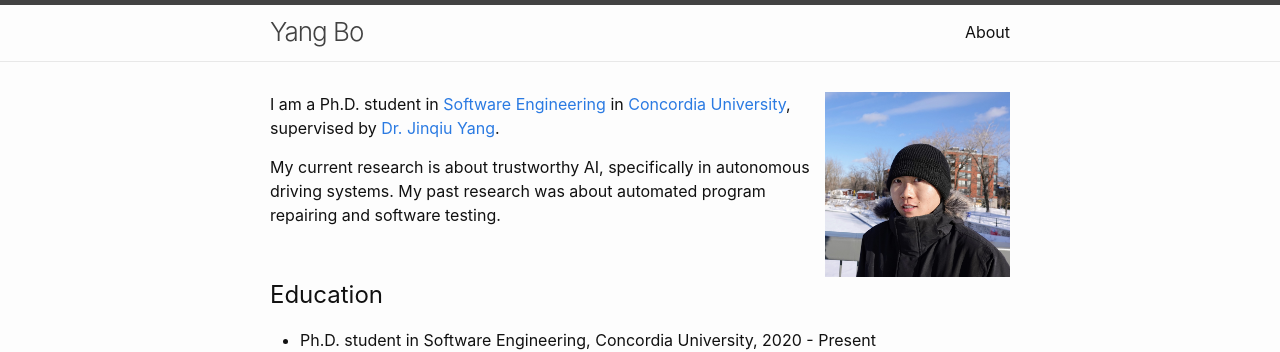
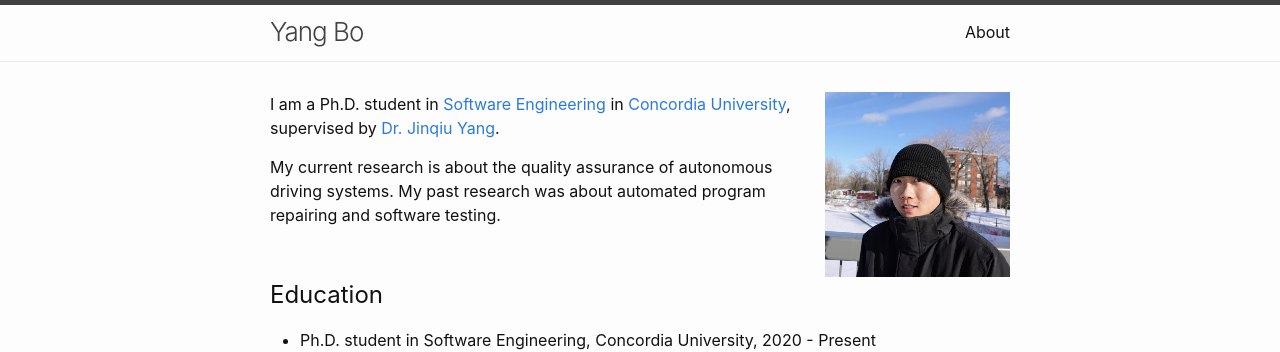
Before and after one commit to b0yan9/b0yan9.github.io, a Jekyll site: the page built from index.markdown, in a window 1280 px wide. Shown: the top 352 px of the page. Built offline with Jekyll 4.4.1, drawn with Linux system fonts in a browser that asks for light colours.

Commit message:
update intro

```diff
--- a/_includes/intro.html
+++ b/_includes/intro.html
@@ -7,7 +7,7 @@
             supervised by <a href="https://jinqiuyang.github.io/">Dr. Jinqiu Yang</a>.
         </p>
         <p>
-            My current research is about trustworthy AI, specifically in autonomous driving systems.
+            My current research is about the quality assurance of autonomous driving systems.
             My past research was about automated program repairing and software testing.
         </p>
     </div>
```
